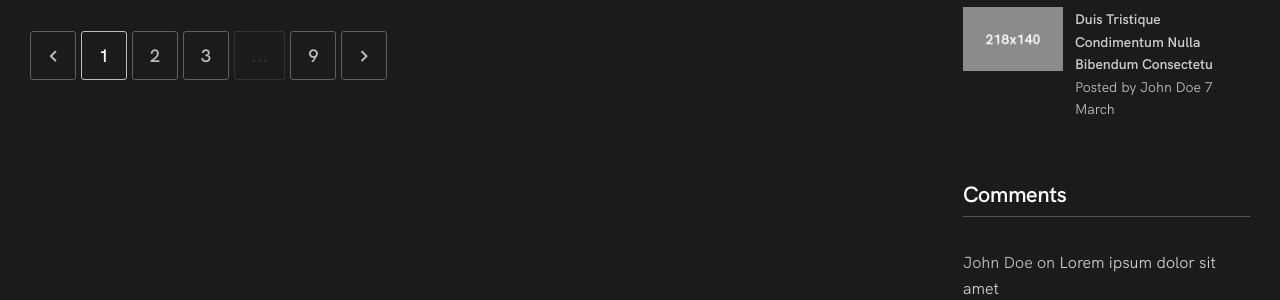
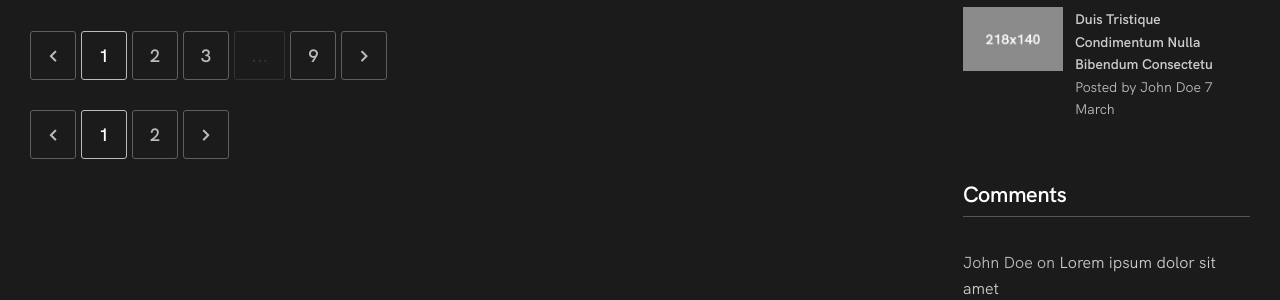
Before and after one commit to zacniewski/scientificdev, a Django app: page /blog/ in a window 1280 px wide. Shown: the part 1748-2048 px from the top of the page. Run offline with Django 3.2, Linux system fonts and the light colour scheme; data comes from the database, SQL or seed files in the repository; parts of the project's set-up code (start-up, migrations or seed data) failed here and were passed over; some libraries are stand-ins or nearby versions.

Commit message:
Add pagination

```diff
--- a/templates/blog/list.html
+++ b/templates/blog/list.html
@@ -86,6 +86,20 @@
                                     <a href=""><i class="fa fa-chevron-right"></i></a>
                                 </div>
                                 <!-- End Pagination -->
+
+                                {% if posts.has_other_pages %}
+                                    <div class="pagination mt-30 mt-xs-10">
+                                        <a href="?page=1"><i class="fa fa-chevron-left"></i></a>
+                                        {% for i in posts.paginator.page_range %}
+                                            {% if posts.number == i %}
+                                                <a href="" class="active" disabled>{{ i }}</a>
+                                            {% else %}
+                                                <a href="?page={{ i }}">{{ i }}</a>
+                                            {% endif %}
+                                        {% endfor %}
+                                        <a href="?page={{ posts.paginator.num_pages }}"><i class="fa fa-chevron-right"></i></a>
+                                    </div>
+                                {% endif %}
 
                             </div>
                             <!-- End Content -->
```
